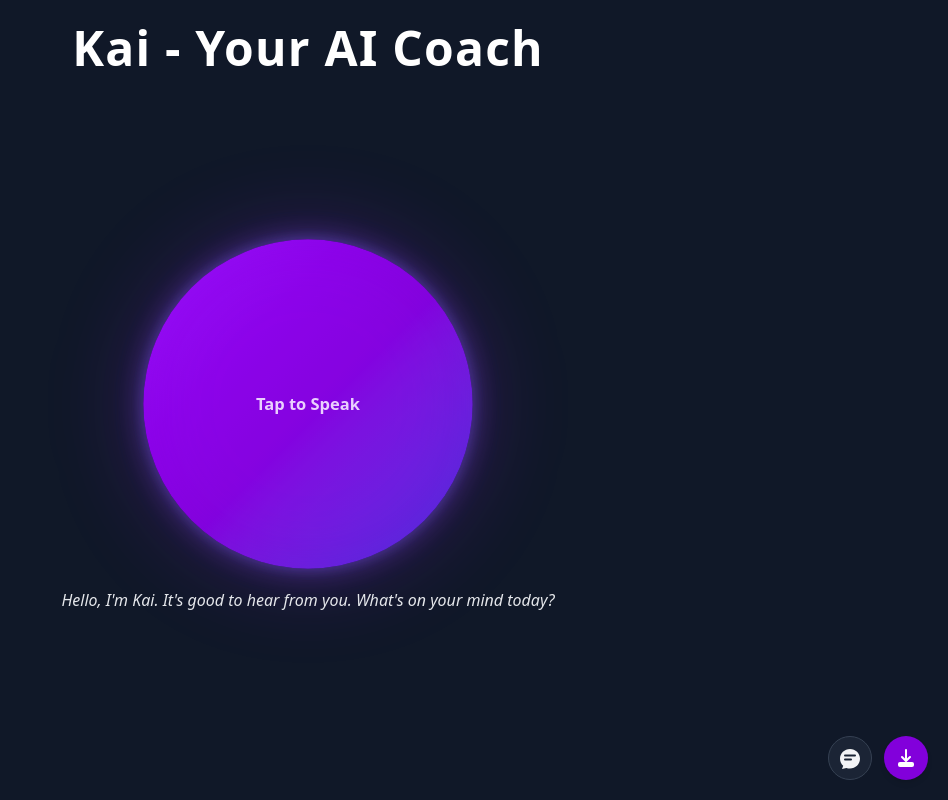
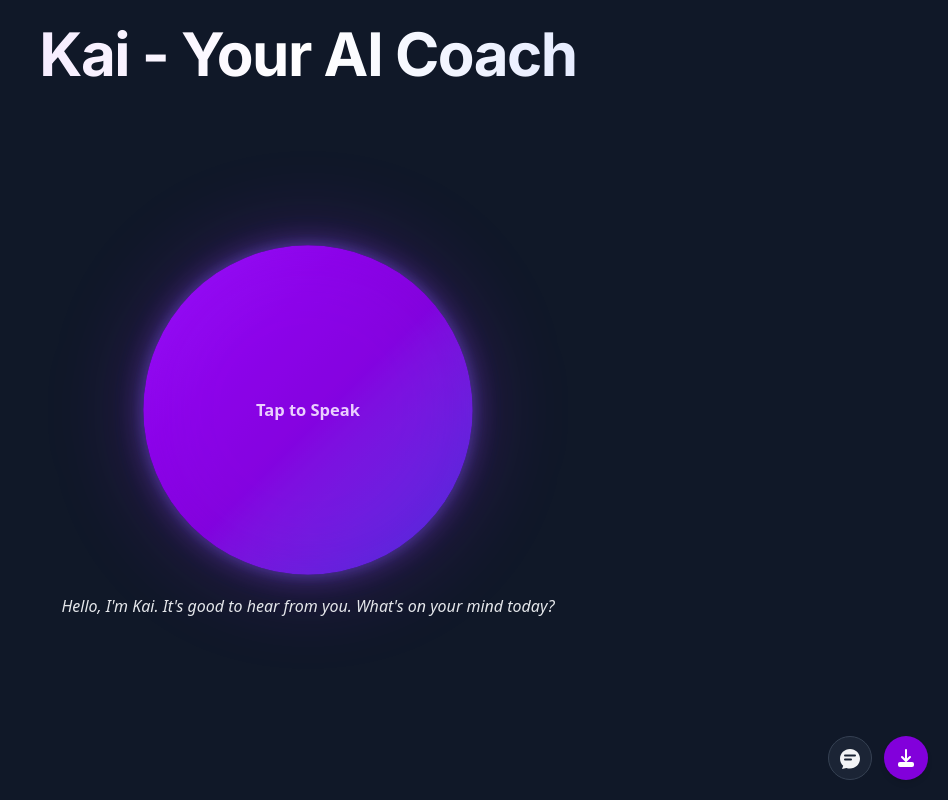
Before and after one commit to Nicoding1996/Kai, a SvelteKit app in the folder client/: page / in a window 1280 px wide. Shown: the whole page, without its empty margins (332-1280 px from the left). Built offline with nearby package versions, Linux system fonts and the light colour scheme; no server answers.

Commit message:
download sync

```diff
--- a/client/src/routes/+page.svelte
+++ b/client/src/routes/+page.svelte
@@ -26,6 +26,9 @@
 
   // Small UI feedback for downloads
   let downloading = false;
+
+  // Highlight download button when conversation concluded
+  let conversationEnded = false;
 
   // Microphone visualisation (react while the user is speaking)
   let micActive = false;
@@ -255,6 +258,8 @@
       interimTranscript = '';
       isListening = true;
       status = 'Tap to Stop';
+      // Clear any previous end-of-conversation highlight when user starts a new turn
+      conversationEnded = false;
       // Prime/resume AudioContext under a click user-gesture to satisfy autoplay policies
       ensureAudioCtx();
       recognition.start();
@@ -329,6 +334,13 @@
 
       // Append model reply only if it's not already the last entry
       const aiMessage = { role: 'model', text: data.text };
+
+      // Detect conclusion phrases to highlight download button (case-insensitive)
+      const lc = (data.text || '').toLowerCase();
+      const endRegex = /(fantastic plan|great work(?: today)?|you['’]ve done great|you have done great|you did great|best of luck|i['’]m here whenever|im here whenever|wonderful!?\s|you've done great work)/i;
+      if (endRegex.test(lc)) {
+        conversationEnded = true;
+      }
       const last = conversationHistory[conversationHistory.length - 1];
       if (!last || last.role !== 'model' || last.text !== data.text) {
         conversationHistory = [...conversationHistory, aiMessage];
@@ -432,7 +444,7 @@
 
       const a = document.createElement('a');
       a.href = url;
-      a.download = 'kai-session-summary.txt';
+      a.download = 'kai-session-summary.md';
       document.body.appendChild(a);
       a.click();
       a.remove();
@@ -483,11 +495,20 @@
   });
 </script>
 
+<svelte:head>
+  <link rel="preconnect" href="https://fonts.googleapis.com">
+  <link rel="preconnect" href="https://fonts.gstatic.com" crossorigin>
+  <link href="https://fonts.googleapis.com/css2?family=Inter:wght@600;700;800&display=swap" rel="stylesheet">
+</svelte:head>
+
 <!-- Minimalist, immersive layout -->
 <div class="min-h-screen bg-gray-900 text-white font-sans flex flex-col overflow-hidden">
   <!-- Title -->
   <header class="py-6 text-center">
-    <h1 class="text-4xl md:text-5xl font-extrabold tracking-wide" style="font-family: ui-sans-serif, system-ui, -apple-system, Segoe UI, Roboto, 'Helvetica Neue', Arial;">
+    <h1
+      class="text-5xl md:text-6xl font-bold tracking-tight bg-gradient-to-r from-purple-200 via-white to-indigo-200 text-transparent bg-clip-text"
+      style="font-family: 'Inter', ui-sans-serif, system-ui, -apple-system, Segoe UI, Roboto, 'Helvetica Neue', Arial;"
+    >
       Kai - Your AI Coach
     </h1>
   </header>
@@ -543,6 +564,7 @@
     <!-- Download Summary -->
     <button
       class="w-11 h-11 rounded-full bg-purple-700 hover:bg-purple-600 transition-colors flex items-center justify-center shadow-md disabled:opacity-50 disabled:cursor-not-allowed"
+      class:animate-pulse={conversationEnded}
       on:click={handleDownload}
       disabled={conversationHistory.length === 0}
       aria-label="Download summary"
```
Also changed, not shown: 1 other file (tests, documents, lock files or other folders).
